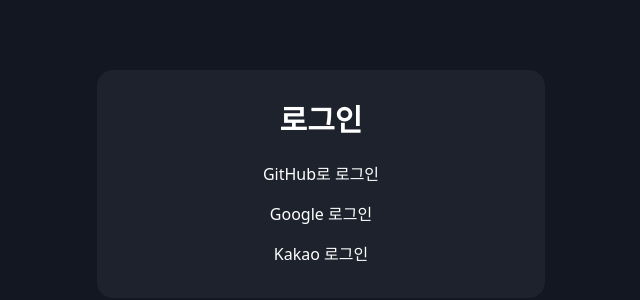
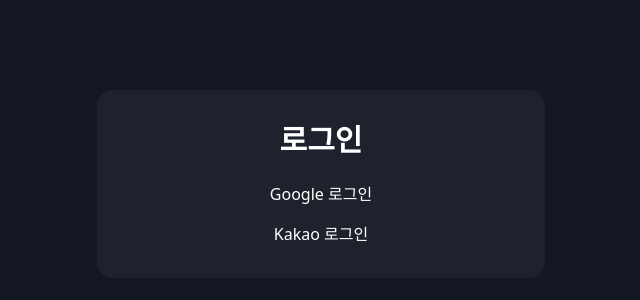
Before and after one commit to kdt-final-2025/investing-mate-frontend, a Next.js app: page /login in a window 1280 px wide. Shown: the part 216-516 px from the top of the page, without its empty margins (319-959 px from the left). Built offline with nearby package versions, Linux system fonts and the light colour scheme.

Commit message:
fix: 깃허브 삭제 및 로그인에서 깃허브 제거

```diff
--- a/src/app/login/page.tsx
+++ b/src/app/login/page.tsx
@@ -1,6 +1,5 @@
 'use client';
 
-import {GitHubLoginButton} from "@/components/loginButton/gitHubLogin";
 import {GoogleLoginButton} from "@/components/loginButton/googleLogin";
 import {KakaoLoginButton} from "@/components/loginButton/kakaoLogin";
 
@@ -10,7 +9,6 @@ export default function LoginPage() {
             <div className="w-full max-w-md bg-[#1E222D] rounded-2xl p-8 space-y-6">
                 <h1 className="text-3xl font-bold text-center">로그인</h1>
                 <div className="flex flex-col space-y-4">
-                    <GitHubLoginButton/>
                     <GoogleLoginButton/>
                     <KakaoLoginButton/>
                 </div>
--- a/src/components/loginButton/gitHubLogin.tsx
+++ /dev/null
@@ -1,28 +0,0 @@
-"use client";
-
-import { createClient } from "@/utils/supabase/client";
-
-const GitHubLogin = async () => {
-  const supabase = createClient();
-
-  const { data, error } = await supabase.auth.signInWithOAuth({
-    provider: "github",
-    options: {
-      redirectTo: `${window.location.origin}/auth/callback`,
-    },
-  });
-
-  console.log(data);
-
-  if (error) {
-    console.log(error);
-  }
-};
-
-export function GitHubLoginButton() {
-  return (
-    <button type="button" onClick={GitHubLogin} className="github">
-      GitHub로 로그인
-    </button>
-  );
-}
```
